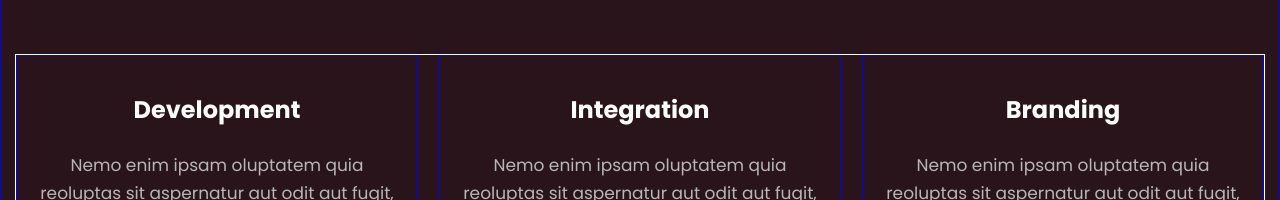
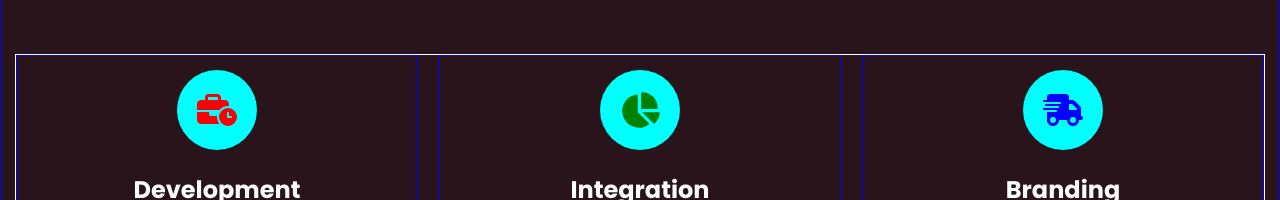
Before and after one commit to TamilselvanChandrakumar/Business-Website, a React (Create React App) app in the folder business-website/: page / in a window 1280 px wide. Shown: the part 1083-1283 px from the top of the page. Built offline with nearby package versions, Linux system fonts and the light colour scheme.

Commit message:
first commit

```diff
--- a/business-website/src/components/aboutus/AboutUs.css
+++ b/business-website/src/components/aboutus/AboutUs.css
@@ -63,6 +63,17 @@
   padding: 1rem;
   text-align: center;
 }
+.about_icon {
+  width: 5.7143rem;
+  height: 5.7143rem;
+  margin: auto;
+  border-radius: 50%;
+  background-color: aqua;
+  display: flex;
+  align-items: center;
+  justify-content: center;
+  text-align: center;
+}
 .about_content h5 {
   font-weight: 700;
   color: var(--white-color);
--- a/business-website/src/components/aboutus/AboutUs.js
+++ b/business-website/src/components/aboutus/AboutUs.js
@@ -1,5 +1,8 @@
 import React from "react";
 import "../aboutus/AboutUs.css";
+import { FaBusinessTime } from "react-icons/fa6";
+import { FaChartPie } from "react-icons/fa6";
+import { FaTruckFast } from "react-icons/fa6";
 const AboutUs = () => {
   return (
     <>
@@ -14,7 +17,9 @@ const AboutUs = () => {
           </div>
           <div className="about_box_wrapper">
             <div className="about_box">
-              <div className="about_icon"></div>
+              <div className="about_icon">
+                <FaBusinessTime color="red" size={40}></FaBusinessTime>
+              </div>
               <div className="about_content">
                 <h5>Development</h5>
                 <p>
@@ -25,7 +30,9 @@ const AboutUs = () => {
               </div>
             </div>
             <div className="about_box">
-              <div className="about_icon"></div>
+              <div className="about_icon">
+                <FaChartPie color="green" size={40}></FaChartPie>
+              </div>
               <div className="about_content">
                 <h5>Integration</h5>
                 <p>
@@ -36,7 +43,9 @@ const AboutUs = () => {
               </div>
             </div>
             <div className="about_box">
-              <div className="about_icon"></div>
+              <div className="about_icon">
+                <FaTruckFast color="blue" size={40}></FaTruckFast>
+              </div>
               <div className="about_content">
                 <h5>Branding</h5>
                 <p>
```
